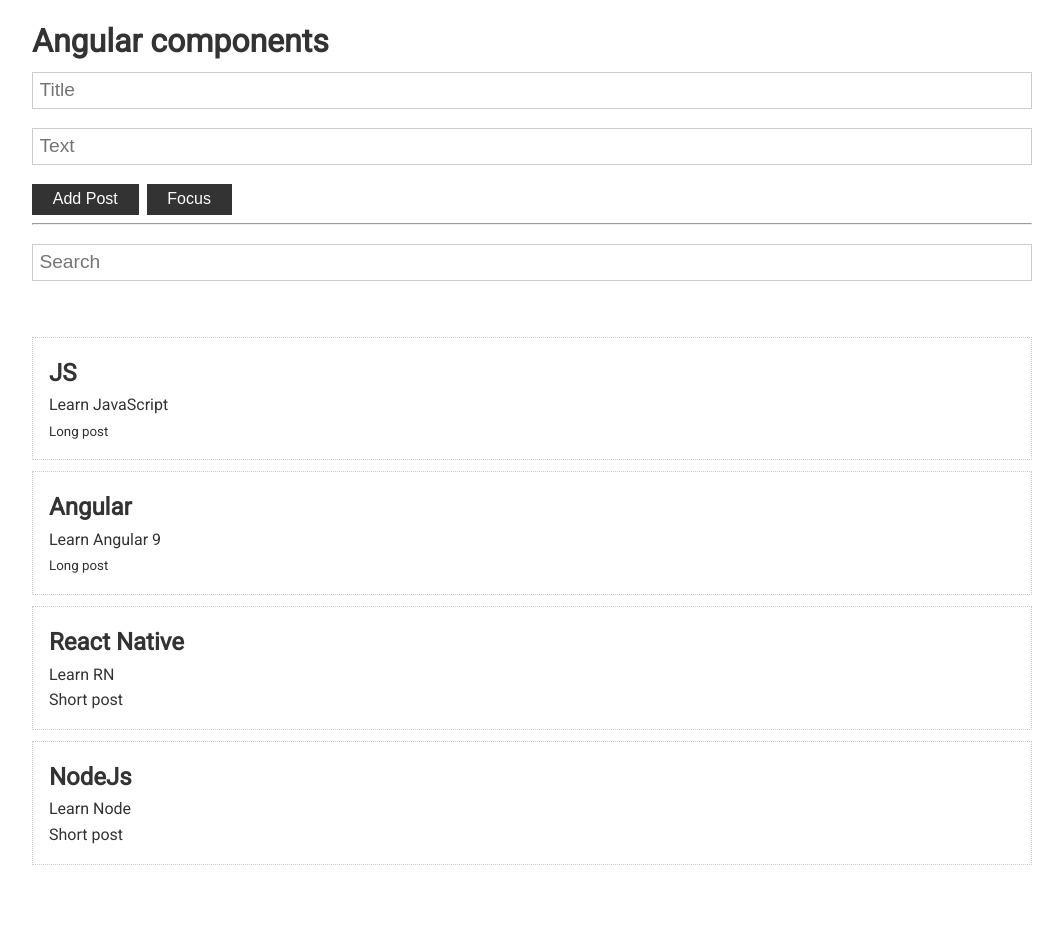
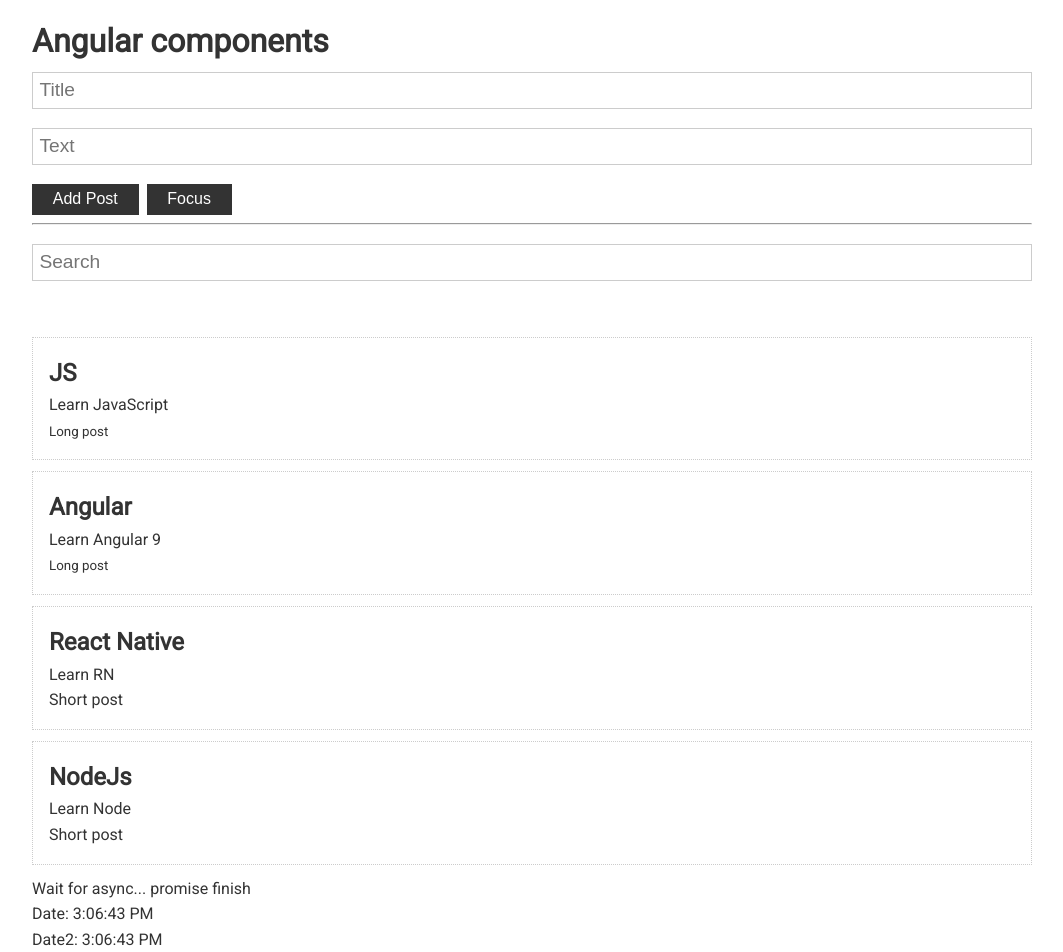
Before and after one commit to artem-vasenin/angular-minin, an Angular app: page / in a window 1280 px wide. Shown: the whole page, without its empty margins (108-1171 px from the left). Before the commit the page ends 876 px from the top, so only its background shows below. Built offline with nearby package versions, Linux system fonts and the light colour scheme.

Commit message:
Pipes - async

```diff
--- a/src/app/app.component.html
+++ b/src/app/app.component.html
@@ -18,4 +18,8 @@
     >Long post</small>
     <ng-template #shortPost>Short post</ng-template>
   </app-post>
+
+  <p>Wait for async... {{prom | async}}</p>
+  <p>Date: {{date | async | date:'mediumTime'}}</p>
+  <p>Date2: {{date2 | date:'mediumTime'}}</p>
 </div>
--- a/src/app/app.component.ts
+++ b/src/app/app.component.ts
@@ -1,4 +1,5 @@
-import { Component } from '@angular/core';
+import {Component, OnInit} from '@angular/core';
+import {Observable} from 'rxjs';
 
 export interface IPost {
   title: string;
@@ -11,7 +12,7 @@
   templateUrl: './app.component.html',
   styleUrls: ['./app.component.scss']
 })
-export class AppComponent {
+export class AppComponent implements OnInit{
   posts: IPost[] = [
     {title: 'JS', text: 'Learn JavaScript'},
     {title: 'Angular', text: 'Learn Angular 9'},
@@ -19,9 +20,26 @@
     {title: 'NodeJs', text: 'Learn Node'},
   ];
   search = '';
-  date = new Date();
+  prom: Promise<string> = new Promise<string>(resolve => {
+    setTimeout(() => resolve('promise finish'), 4000);
+  });
+  // для пайпа асинх достаточно этого обсервера
+  date: Observable<Date> = new Observable<Date>(obs => {
+    setInterval(() => obs.next(new Date()), 1000);
+  });
+  // без пайпа необходимо обработать его через стрим в хуке инициализации
+  date$: Observable<Date> = new Observable<Date>(obs => {
+    setInterval(() => obs.next(new Date()), 1000);
+  });
+  date2: Date;
 
   addPost(post: IPost) {
     this.posts.unshift(post);
   }
+
+  ngOnInit(): void {
+    this.date$.subscribe(date => {
+      this.date2 = date;
+    });
+  }
 }
```
Also changed, not shown: docs.txt.
